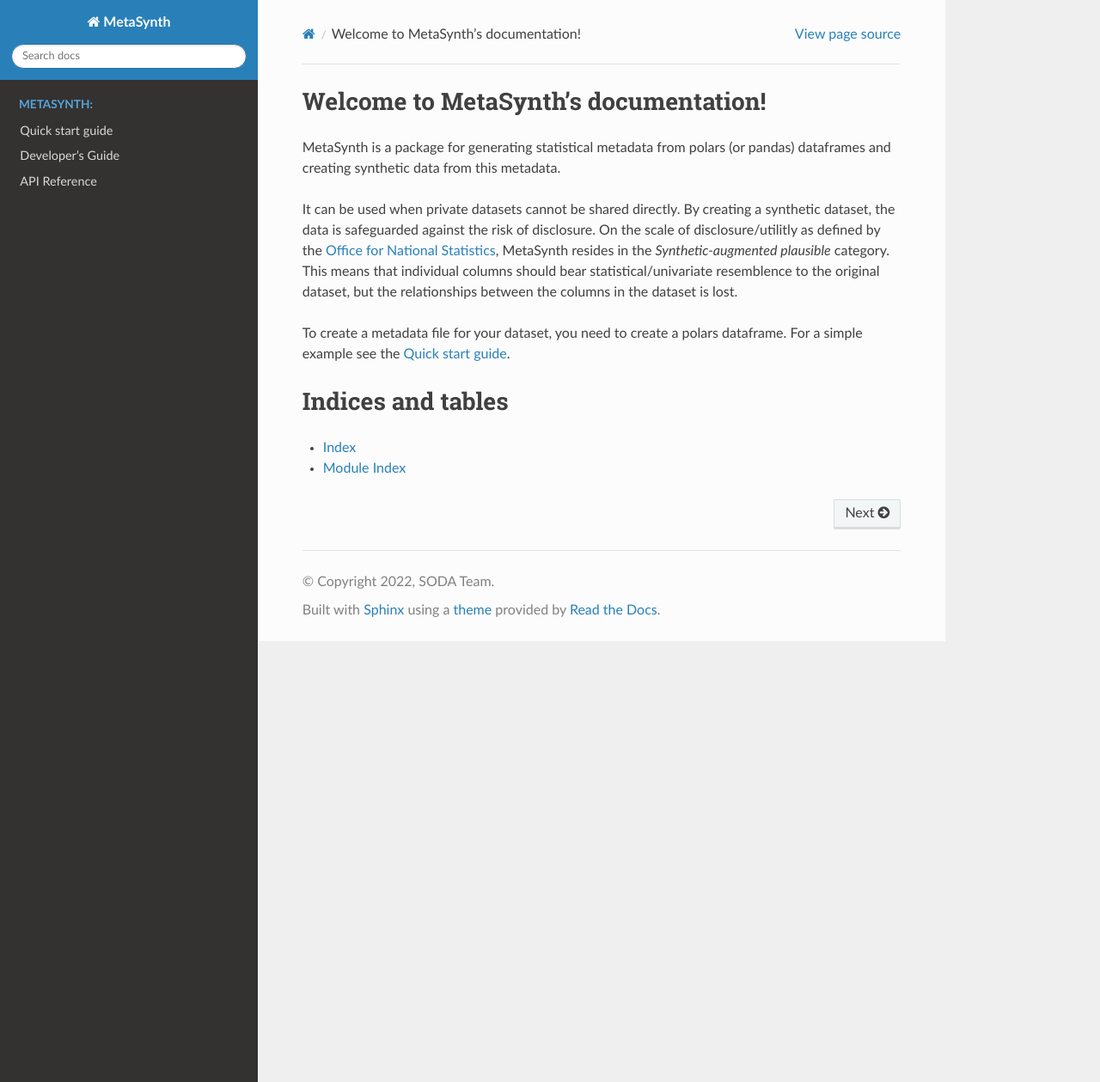
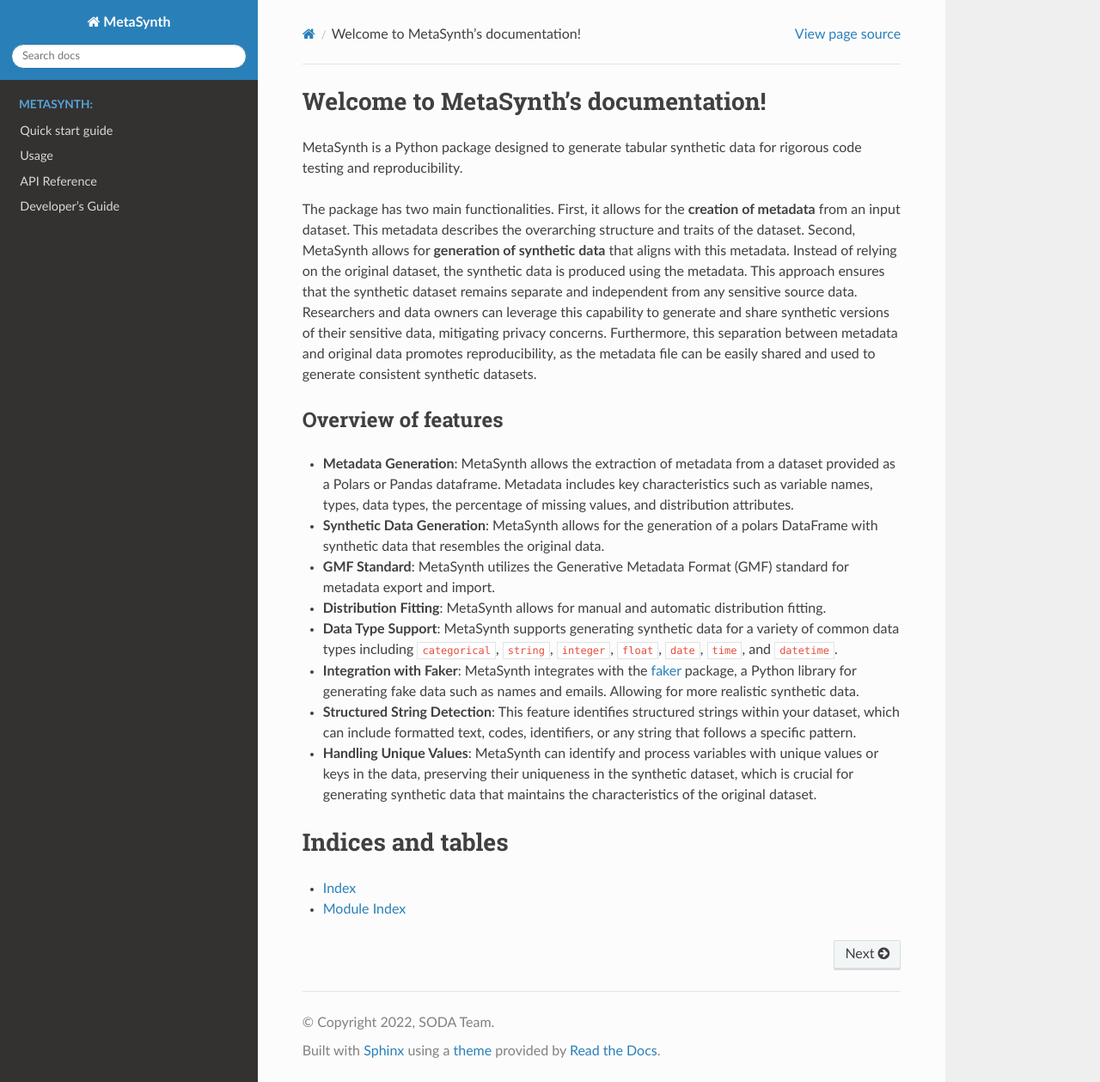
Before and after one commit to sodascience/metasyn, a Sphinx documentation site: the page built from docs/source/index.rst, in a window 1280 px wide and 1259 px high. Shown: the whole window at 86% size. Built offline with Sphinx 7.4.7 and the Read the Docs theme 2.0.0, drawn with Linux system fonts in a browser that asks for light colours.

Commit message:
started on usage section of docs

```diff
--- a/docs/source/index.rst
+++ b/docs/source/index.rst
@@ -6,18 +6,52 @@
 Welcome to MetaSynth's documentation!
 =====================================
 
-MetaSynth is a package for generating statistical metadata from polars (or pandas) dataframes and creating synthetic data from this metadata.
+MetaSynth is a Python package designed to generate tabular synthetic
+data for rigorous code testing and reproducibility.
 
-It can be used when private datasets cannot be shared directly. By creating a synthetic dataset,
-the data is safeguarded against the risk of disclosure. On the scale of disclosure/utilitly as defined
-by the `Office for National Statistics <https://www.ons.gov.uk/methodology/methodologicalpublications/generalmethodology/onsworkingpaperseries/onsmethodologyworkingpaperseriesnumber16syntheticdatapilot>`_,
-MetaSynth resides in the *Synthetic-augmented plausible* category. This means that individual columns
-should bear statistical/univariate resemblence to the original dataset, but the relationships between
-the columns in the dataset is lost.
+The package has two main functionalities. First, it allows for the
+**creation of metadata** from an input dataset. This metadata describes
+the overarching structure and traits of the dataset. Second, MetaSynth
+allows for **generation of synthetic data** that aligns with this
+metadata. Instead of relying on the original dataset, the synthetic data
+is produced using the metadata. This approach ensures that the synthetic
+dataset remains separate and independent from any sensitive source data.
+Researchers and data owners can leverage this capability to generate and
+share synthetic versions of their sensitive data, mitigating privacy
+concerns. Furthermore, this separation between metadata and original
+data promotes reproducibility, as the metadata file can be easily shared
+and used to generate consistent synthetic datasets.
 
-To create a metadata file for your dataset, you need to create a polars dataframe. For a simple example
-see the :doc:`quick_start`.
+Overview of features
+~~~~~~~~~~~~~~~~~~~~
 
+-  **Metadata Generation**: MetaSynth allows the extraction of metadata
+   from a dataset provided as a Polars or Pandas dataframe. Metadata
+   includes key characteristics such as variable names, types, data
+   types, the percentage of missing values, and distribution attributes.
+-  **Synthetic Data Generation**: MetaSynth allows for the generation of
+   a polars DataFrame with synthetic data that resembles the original
+   data.
+-  **GMF Standard**: MetaSynth utilizes the Generative Metadata Format
+   (GMF) standard for metadata export and import.
+-  **Distribution Fitting**: MetaSynth allows for manual and automatic
+   distribution fitting.
+-  **Data Type Support**: MetaSynth supports generating synthetic data
+   for a variety of common data types including ``categorical``,
+   ``string``, ``integer``, ``float``, ``date``, ``time``, and
+   ``datetime``.
+-  **Integration with Faker**: MetaSynth integrates with the
+   `faker <https://github.com/joke2k/faker>`__ package, a Python library
+   for generating fake data such as names and emails. Allowing for more
+   realistic synthetic data.
+-  **Structured String Detection**: This feature identifies structured
+   strings within your dataset, which can include formatted text, codes,
+   identifiers, or any string that follows a specific pattern.
+-  **Handling Unique Values**: MetaSynth can identify and process
+   variables with unique values or keys in the data, preserving their
+   uniqueness in the synthetic dataset, which is crucial for generating
+   synthetic data that maintains the characteristics of the original
+   dataset.
 
 .. toctree::
    :maxdepth: 2
@@ -25,8 +59,10 @@
    :hidden:
 
    quick_start
+   usage/usage
+   api/metasynth
    developer
-   api/metasynth
+
 
 
 Indices and tables
```
Also changed, not shown: docs/source/usage/generating_metadata.rst (added, +134 -0 lines), docs/source/usage/generating_synthetic_data.rst (added, +32 -0 lines), docs/source/usage/usage.rst (added, +9 -0 lines), docs/source/images/flow_metadata_generation.png (added), docs/source/images/flow_synthetic_data_generation.png (added), 3 other files.
